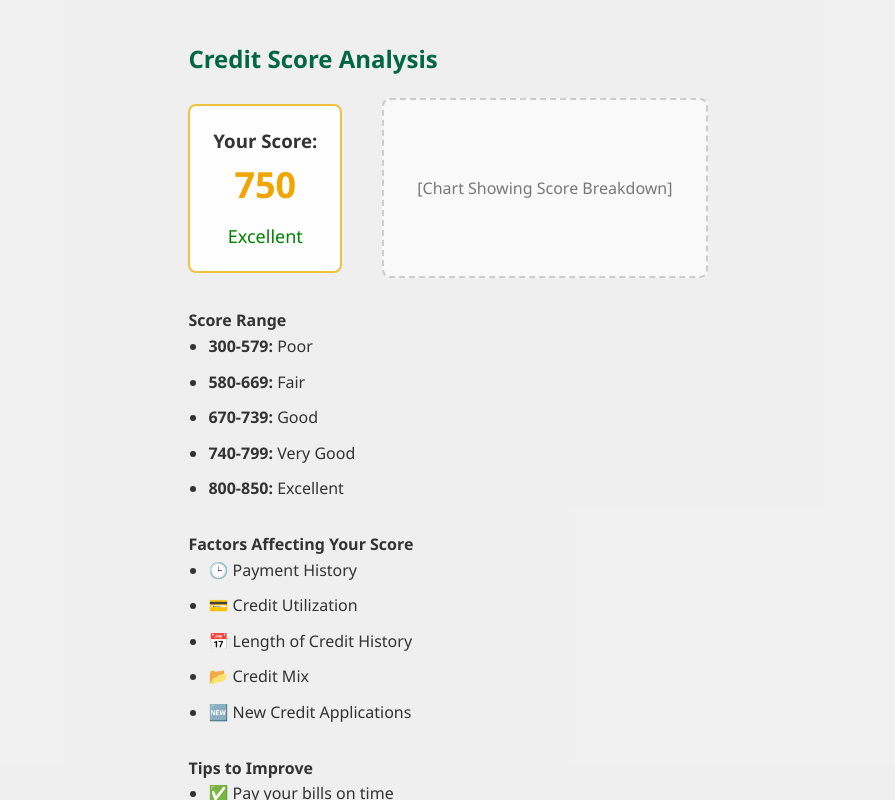
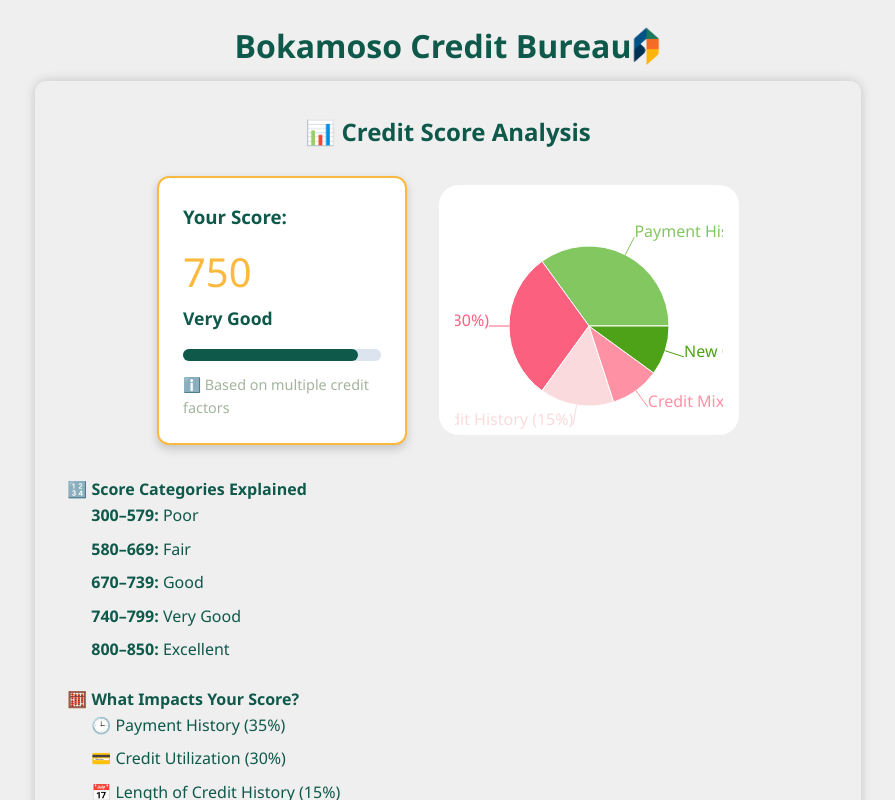
Before and after one commit to Thabo-Tlou/CREDIT-BUREAU-SYSTEM-GROUP-ASSIGNMENT, a React (Vite) app in the folder Credit-Bureau/: page /credit-score-analysis in a window 1280 px wide. Shown: the top 800 px of the page, without its empty margins (192-1087 px from the left). Built offline with nearby package versions, Linux system fonts and the light colour scheme.

Commit message:
modifying creditscoreanalysis and its css

```diff
--- a/Credit-Bureau/src/pages/CreditScoreAnalysis.jsx
+++ b/Credit-Bureau/src/pages/CreditScoreAnalysis.jsx
@@ -1,47 +1,105 @@
 import React from 'react';
+import {
+  PieChart,
+  Pie,
+  Cell,
+  Tooltip,
+  ResponsiveContainer
+} from 'recharts';
 import "../styles/CreditScoreAnalysis.css";
+import Footer2 from "../components2/Footer2";
+import Logo from "../components/images/logo.png";
 
 const CreditScoreAnalysis = () => {
+  const score = 750;
+
+  const chartData = [
+    { name: 'Payment History', value: 35 },
+    { name: 'Credit Utilization', value: 30 },
+    { name: 'Length of Credit History', value: 15 },
+    { name: 'Credit Mix', value: 10 },
+    { name: 'New Credit', value: 10 },
+  ];
+
+  const COLORS = ['#83C760', '#FB607F', '#FADADD', '#FF91A4', '#4EA217'];
+
+  const getScoreStatus = (score) => {
+    if (score >= 800) return 'Excellent';
+    if (score >= 740) return 'Very Good';
+    if (score >= 670) return 'Good';
+    if (score >= 580) return 'Fair';
+    return 'Poor';
+  };
+
+  const status = getScoreStatus(score);
+
   return (
+    <>
+    <div className="Logo-And-Name">
+    <h1 className="orgName">Bokamoso Credit Bureau</h1>
+    <img src="/src/components/images/logo.png" alt="Logo" className="logo-credit-analysis" />
+    </div>
+
       <div className="analysis-container">
-      <h2>Credit Score Analysis</h2>
+        <h2 className="page-title">📊 Credit Score Analysis</h2>
 
         <div className="score-overview">
           <div className="score-box">
-          <h3>Your Score: <span className="score-value">750</span></h3>
-          <p className="score-status">Excellent</p>
+            <h3>Your Score:</h3>
+            <div className="score-number">
+              <span>{score}</span>
+              <div className="status-label">{status}</div>
+            </div>
+            <progress max="850" value={score} className="score-bar" />
+            <p className="score-tip">ℹ️ Based on multiple credit factors</p>
           </div>
 
-        <div className="chart-placeholder">
-          {/* Replace this with a real chart like Recharts or Chart.js if you want */}
-          <p>[Chart Showing Score Breakdown]</p>
+          <div className="score-chart">
+            <ResponsiveContainer width="100%" height={250}>
+              <PieChart>
+                <Pie
+                  data={chartData}
+                  dataKey="value"
+                  nameKey="name"
+                  cx="50%"
+                  cy="50%"
+                  outerRadius={80}
+                  label={({ name, percent }) => `${name} (${(percent * 100).toFixed(0)}%)`}
+                >
+                  {chartData.map((entry, index) => (
+                    <Cell key={`cell-${index}`} fill={COLORS[index % COLORS.length]} />
+                  ))}
+                </Pie>
+                <Tooltip />
+              </PieChart>
+            </ResponsiveContainer>
           </div>
         </div>
 
         <div className="score-range-section">
-        <h4>Score Range</h4>
+          <h4>🔢 Score Categories Explained</h4>
           <ul>
-          <li><strong>300-579:</strong> Poor</li>
-          <li><strong>580-669:</strong> Fair</li>
-          <li><strong>670-739:</strong> Good</li>
-          <li><strong>740-799:</strong> Very Good</li>
-          <li><strong>800-850:</strong> Excellent</li>
+            <li><strong>300–579:</strong> Poor</li>
+            <li><strong>580–669:</strong> Fair</li>
+            <li><strong>670–739:</strong> Good</li>
+            <li><strong>740–799:</strong> Very Good</li>
+            <li><strong>800–850:</strong> Excellent</li>
           </ul>
         </div>
 
         <div className="factors-section">
-        <h4>Factors Affecting Your Score</h4>
+          <h4>🧮 What Impacts Your Score?</h4>
           <ul>
-          <li>🕒 Payment History</li>
-          <li>💳 Credit Utilization</li>
-          <li>📅 Length of Credit History</li>
-          <li>📂 Credit Mix</li>
-          <li>🆕 New Credit Applications</li>
+            <li>🕒 Payment History (35%)</li>
+            <li>💳 Credit Utilization (30%)</li>
+            <li>📅 Length of Credit History (15%)</li>
+            <li>📂 Credit Mix (10%)</li>
+            <li>🆕 New Credit Applications (10%)</li>
           </ul>
         </div>
 
         <div className="tips-section">
-        <h4>Tips to Improve</h4>
+          <h4>💡 Tips to Improve</h4>
           <ul>
             <li>✅ Pay your bills on time</li>
             <li>✅ Keep credit card balances low</li>
@@ -49,7 +107,18 @@ const CreditScoreAnalysis = () => {
             <li>✅ Keep old accounts open</li>
           </ul>
         </div>
+
+        <div className="bonus-section">
+          <h4>📚 Learn More</h4>
+          <p>
+            Visit <a href="#">Bokamoso Credit Bureau</a> to understand how scores work and how to manage credit wisely.
+          </p>
+          <button className="update-button">Manage your finances wisely</button>
         </div>
+      </div>
+
+      <Footer2 />
+    </>
   );
 };
 
--- a/Credit-Bureau/src/styles/CreditScoreAnalysis.css
+++ b/Credit-Bureau/src/styles/CreditScoreAnalysis.css
@@ -1,65 +1,155 @@
-.analysis-container {
-    padding: 40px;
-    font-family: 'Segoe UI', sans-serif;
-    color: #333;
+:root {
+  --shadow-color: rgba(0, 0, 0, 0.182);
+  --primary-color: #0e594a;
+  --hover-color: #0e594a80;
+  --accent-color: #fbba3f;
+  --bg-color: #f0f0f0f5;
+  --input-bg-color: #cedbe97c;
+  --white-color: #ffffff;
+  --olive: #a3b49c;
+  --cool-white: #f9fafb;
 }
 
-  h2 {
-    color: #006644;
-    margin-bottom: 20px;
+.analysis-container {
+  padding: 2rem;
+  max-width: 900px;
+  margin: auto;
+  margin-bottom: 10px;
+  background: var(--bg-color);
+  color: var(--primary-color);
+  font-family: 'Segoe UI', sans-serif;
+  border-radius: 12px;
+  box-shadow: 0 0 12px var(--shadow-color);
+}
+
+.page-title {
+  text-align: center;
+  margin-bottom: 1.5rem;
+  color: var(--primary-color);
 }
 
 .score-overview {
   display: flex;
-    justify-content: space-between;
+  gap: 2rem;
+  flex-wrap: wrap;
+  justify-content: center;
   align-items: center;
-    gap: 40px;
-    margin-bottom: 30px;
+  margin-bottom: 2rem;
 }
 
 .score-box {
-    background-color: #fefefe;
-    border: 2px solid #f0c040;
-    border-radius: 8px;
-    padding: 20px;
-    text-align: center;
-    width: 220px;
+  background: var(--white-color);
+  border: 2px solid var(--accent-color);
+  border-radius: 12px;
+  padding: 1.5rem;
+  width: 250px;
+  box-shadow: 0 4px 10px var(--shadow-color);
 }
 
-  .score-value {
-    font-size: 36px;
-    color: #f0a500;
+.score-number {
+  font-size: 2.5rem;
+  color: var(--accent-color);
+  margin: 0.5rem 0;
 }
 
-  .score-status {
-    font-size: 18px;
-    color: green;
-    margin-top: 8px;
+.status-label {
+  font-size: 1.1rem;
+  font-weight: bold;
+  color: var(--primary-color);
 }
 
-  .chart-placeholder {
-    background-color: #f9f9f9;
-    border: 2px dashed #ccc;
+.score-bar {
+  width: 100%;
+  height: 12px;
   border-radius: 8px;
-    width: 100%;
-    height: 180px;
+  background-color: var(--input-bg-color);
+  appearance: none;
+}
+
+.score-bar::-webkit-progress-bar {
+  background-color: var(--input-bg-color);
+  border-radius: 8px;
+}
+
+.score-bar::-webkit-progress-value {
+  background-color: var(--primary-color);
+  border-radius: 8px;
+}
+
+.score-bar::-moz-progress-bar {
+  background-color: var(--primary-color);
+}
+
+.score-tip {
+  margin-top: 0.5rem;
+  font-size: 0.9rem;
+  color: var(--olive);
+}
+
+.score-chart {
+  width: 300px;
+  height: 250px;
+  background: var(--white-color);
+  border: 5px;
+  border-radius: 20px;
+  padding: 1rem;
+}
+
+h4 {
+  margin-top: 1.5rem;
+  color: var(--primary-color);
+}
+
+ul {
+  padding-left: 1.5rem;
+}
+
+ul li {
+  margin-bottom: 0.5rem;
+  list-style:none;
+}
+
+.bonus-section {
+  margin-top: 2rem;
+  text-align: center;
+  background: var(--cool-white);
+  padding: 1rem;
+  border-radius: 8px;
+  box-shadow: 0 2px 8px var(--shadow-color);
+}
+
+.bonus-section a {
+  color: var(--accent-color);
+  font-weight: bold;
+  text-decoration: underline;
+}
+
+.update-button {
+  margin-top: 1rem;
+  padding: 0.7rem 1.5rem;
+  border: none;
+  background-color:var(--olive);
+  color: var(--primary-color);
+  font-weight: bold;
+  border-radius: 8px;
+  cursor: pointer;
+  transition: background-color 0.3s ease;
+}
+
+.logo-credit-analysis {
+  height:40px;
+  width:30px;
+}
+
+.orgName {
+  color: var(--primary-color);
+  text-align: center;
+}
+
+.Logo-And-Name {
+  margin-top: 20px;
+  margin-bottom: 10px;
   display: flex;
   align-items: center;
   justify-content: center;
-    color: #777;
 }
-
-  .score-range-section,
-  .factors-section,
-  .tips-section {
-    margin-bottom: 30px;
-  }
-
-  ul {
-    padding-left: 20px;
-  }
-
-  li {
-    margin-bottom: 10px;
-    line-height: 1.6;
-  }
--- a/Credit-Bureau/src/styles/dashboard.css
+++ b/Credit-Bureau/src/styles/dashboard.css
@@ -76,7 +76,6 @@ body {
   box-shadow: inset 0 0 10px rgba(0, 0, 0, 0.03);
 }
 
-/* === HEADER === */
 .BB {
   margin: 0;
   font-weight: bold;
@@ -139,7 +138,6 @@ body {
   color: var(--primary-color);
 }
 
-/* === GRID LAYOUT === */
 .dashboard-grid {
   display: grid;
   grid-template-columns: repeat(auto-fit, minmax(280px, 1fr));
@@ -148,7 +146,6 @@ body {
   flex-grow: 1;
 }
 
-/* === CARDS === */
 .credit-score-card,
 .upcoming-card,
 .transactions-card {
@@ -169,7 +166,6 @@ body {
   color: var(--accent-color);
 }
 
-/* === TRANSACTIONS === */
 .transactions-card table {
   width: 100%;
   border-collapse: collapse;
@@ -209,7 +205,6 @@ body {
   color: #c0392b;
 }
 
-/* === UPCOMING PAYMENTS === */
 .upcoming-item {
   display: flex;
   justify-content: space-between;
@@ -224,7 +219,6 @@ h2 {
   margin-bottom: 15px;
 }
 
-/* === RESPONSIVE === */
 @media (max-width: 768px) {
   .dashboard-wrapper {
     flex-direction: column;
```
Lines whose indentation alone changed are shown as unchanged.
